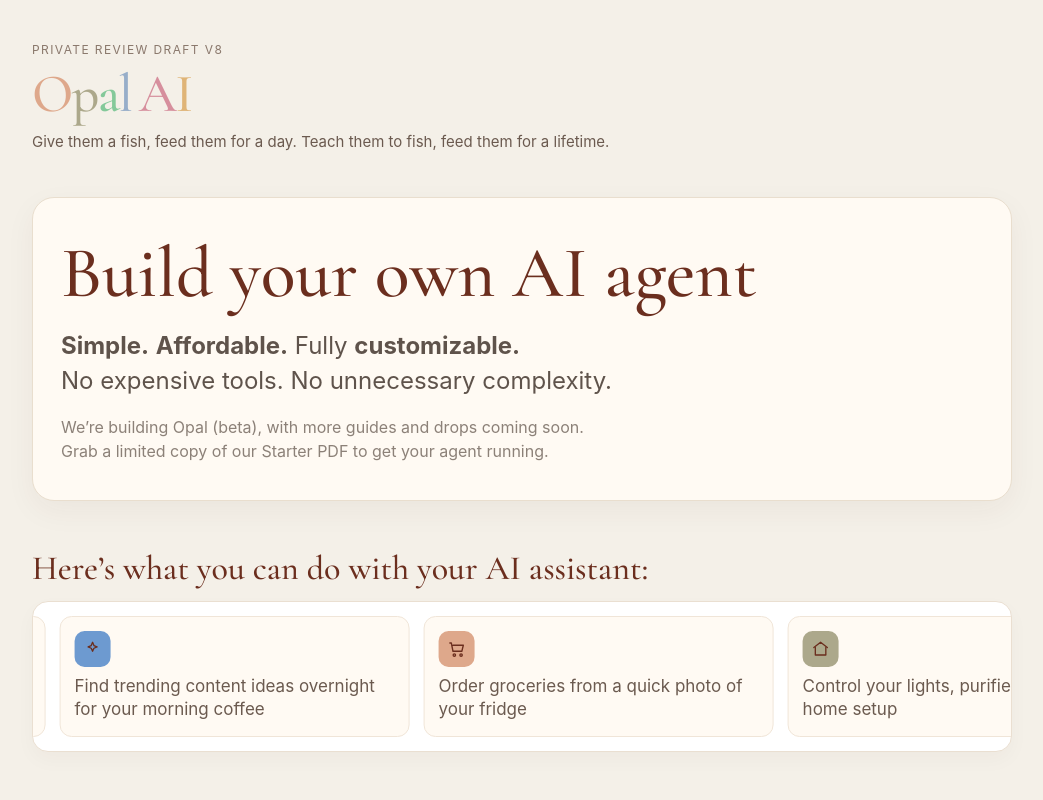
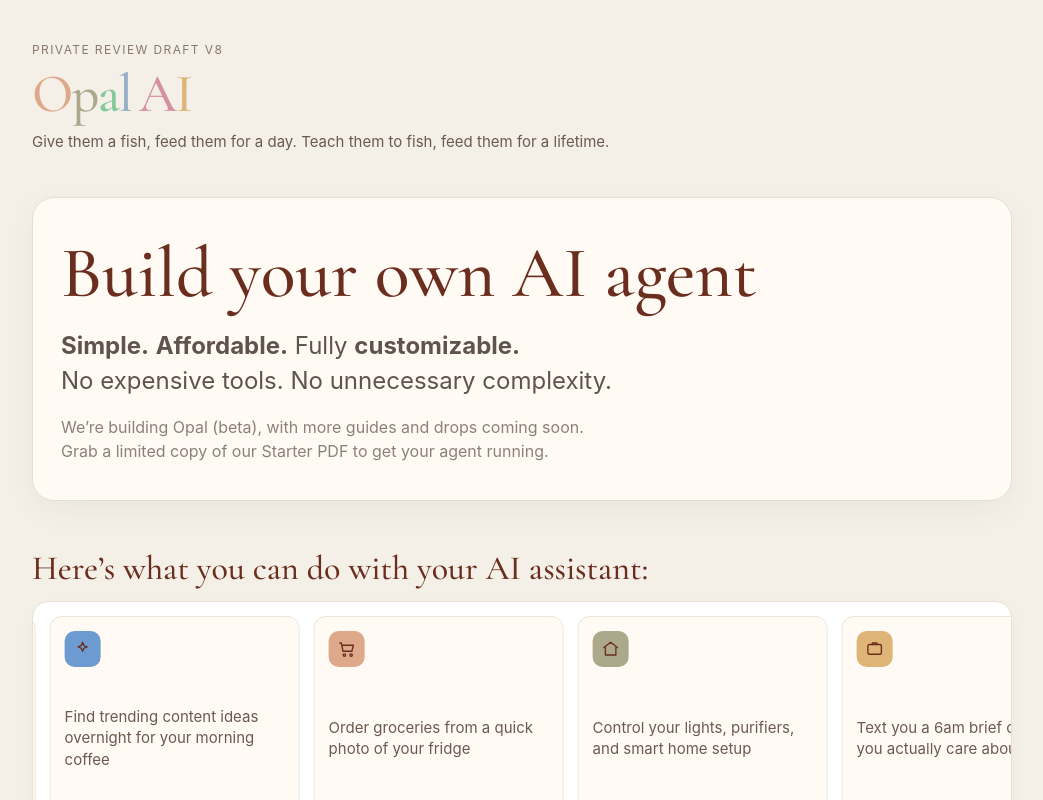
Before and after one commit to opal-the-bot/agent-inbox-mvp, a Next.js app: page /review/opal-ela-7xk9m2/landing in a window 1280 px wide. Shown: the top 800 px of the page, without its empty margins (118-1161 px from the left). Built offline with nearby package versions, Linux system fonts and the light colour scheme.

Commit message:
Make scrolling capability cards narrower and taller for more on-screen density

```diff
--- a/app/review/opal-ela-7xk9m2/landing/page.tsx
+++ b/app/review/opal-ela-7xk9m2/landing/page.tsx
@@ -65,9 +65,9 @@ function ScrollingCapabilities() {
     <div style={{ overflow: 'hidden', border: '1px solid #eadfd1', borderRadius: 16, background: '#fff', boxShadow: '0 8px 20px rgba(77,46,34,0.03)' }}>
       <div style={{ display: 'flex', gap: 14, width: 'max-content', padding: '14px 10px', animation: 'scrollLeft 42s linear infinite' }}>
         {repeated.map((item, idx) => (
-          <div key={`${item.text}-${idx}`} style={{ minWidth: 320, maxWidth: 320, border: '1px solid #f0e5d8', background: '#fffaf3', borderRadius: 12, padding: '14px', display: 'grid', gap: 8 }}>
+          <div key={`${item.text}-${idx}`} style={{ minWidth: 220, maxWidth: 220, border: '1px solid #f0e5d8', background: '#fffaf3', borderRadius: 12, padding: '14px', display: 'grid', gap: 8, minHeight: 170 }}>
             <LineIcon type={item.icon} color={item.color} />
-            <p style={{ margin: 0, color: teachColor, fontSize: 17, lineHeight: 1.38 }}>{item.text}</p>
+            <p style={{ margin: 0, color: teachColor, fontSize: 15, lineHeight: 1.42 }}>{item.text}</p>
           </div>
         ))}
       </div>
```
